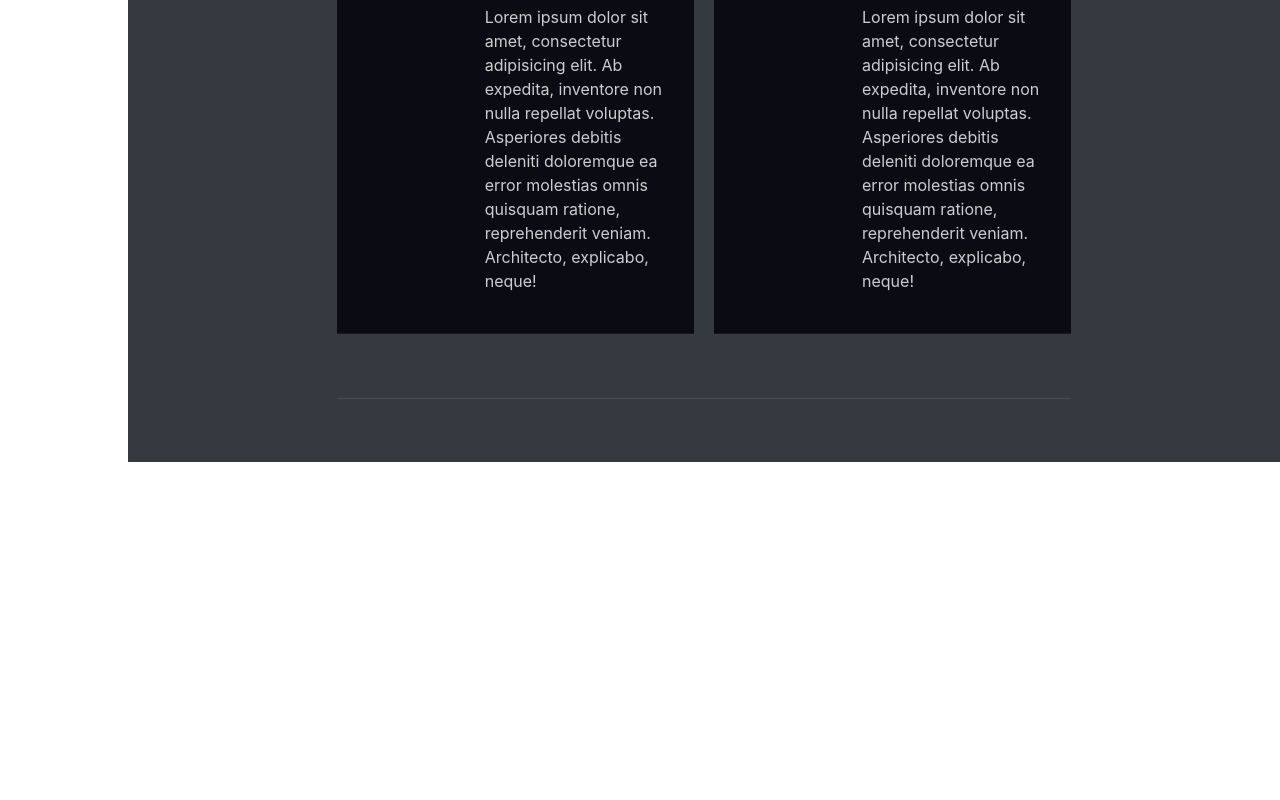
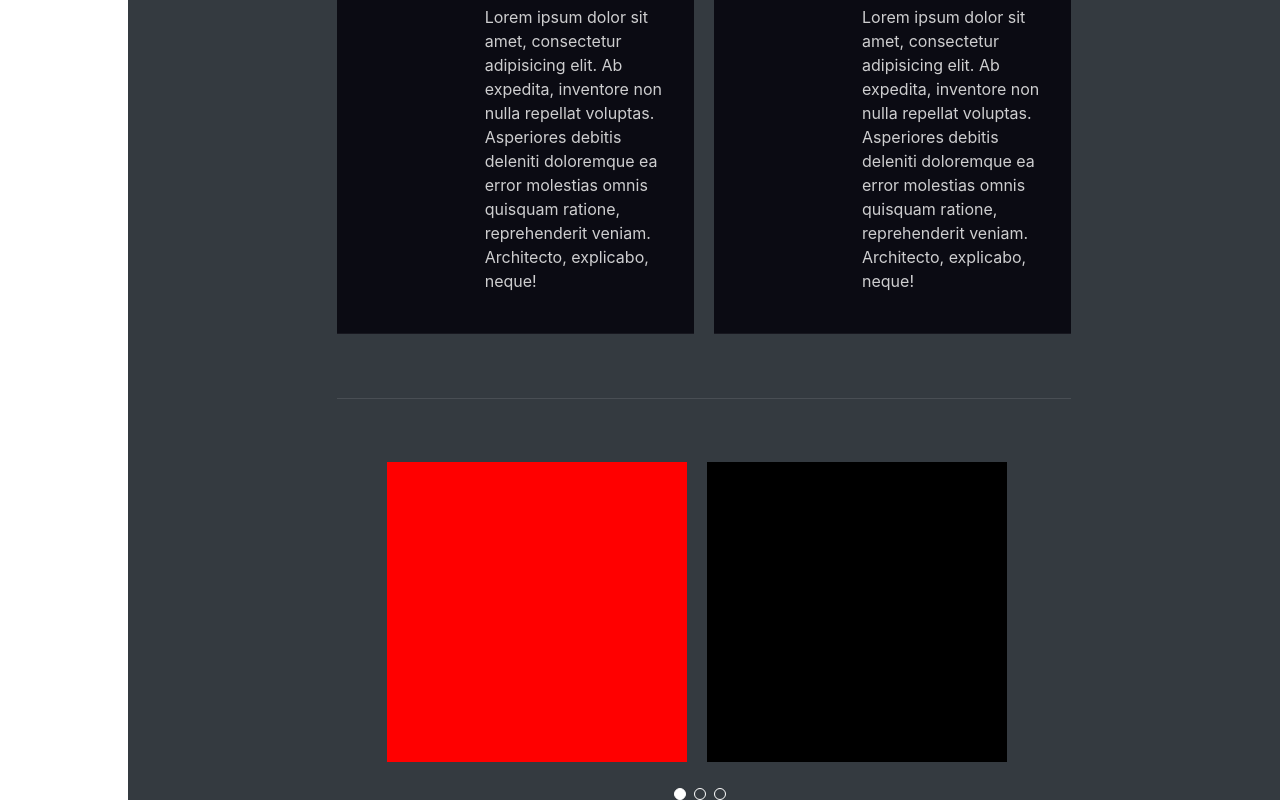
Before and after one commit to rxMATTEO/react-resume, a React (Vite) app: page / in a window 1280 px wide. Shown: the part 4218-5018 px from the top of the page. Before the commit the page ends 4680 px from the top, so only its background shows below. Built offline with nearby package versions, Linux system fonts and the light colour scheme.

Commit message:
Adaptive carousel done

```diff
--- a/src/components/welcome/Carousel.tsx
+++ b/src/components/welcome/Carousel.tsx
@@ -31,14 +31,14 @@ function Carousel(props: propTypes) {
   }, [selectedIndex]);
   return (
     <div className="overflow-hidden">
-      {/* <div className="overflow-hidden relative" style={{ width: `${displayPerPage * offsetPerStep}px` }}> */}
-      {/*  <div className="inline-block relative transition-all ease-in-out duration-500" style={{ width: `${(items.length * offsetPerStep) + (items.length * 100)}px`, left: -offset }}> */}
-      {/*    {items} */}
-      {/*  </div> */}
-      {/* </div> */}
-      {/* <div className="mx-auto flex flex-row place-content-center mt-5"> */}
-      {/*  {bullets} */}
-      {/* </div> */}
+      <div className="overflow-hidden mx-auto relative" style={{ width: `${offsetPerStep + (items.length * 5)}px` }}>
+        <div className="inline-block relative transition-all ease-in-out duration-500" style={{ width: `${(items.length * offsetPerStep) + (items.length * 5)}px`, left: -offset }}>
+          {items}
+        </div>
+      </div>
+      <div className="mx-auto flex flex-row place-content-center mt-5">
+        {bullets}
+      </div>
     </div>
   );
 }
--- a/src/components/welcome/Welcome.tsx
+++ b/src/components/welcome/Welcome.tsx
@@ -26,7 +26,7 @@ function Welcome() {
           <div className="inline-block mr-5" style={{ width: '300px', height: '300px', backgroundColor: 'blue' }} />,
           <div className="inline-block mr-5" style={{ width: '300px', height: '300px', backgroundColor: 'orange' }} />,
         ]}
-        offsetPerStep={300}
+        offsetPerStep={605}
         displayPerPage={2}
       />
     </div>
```
